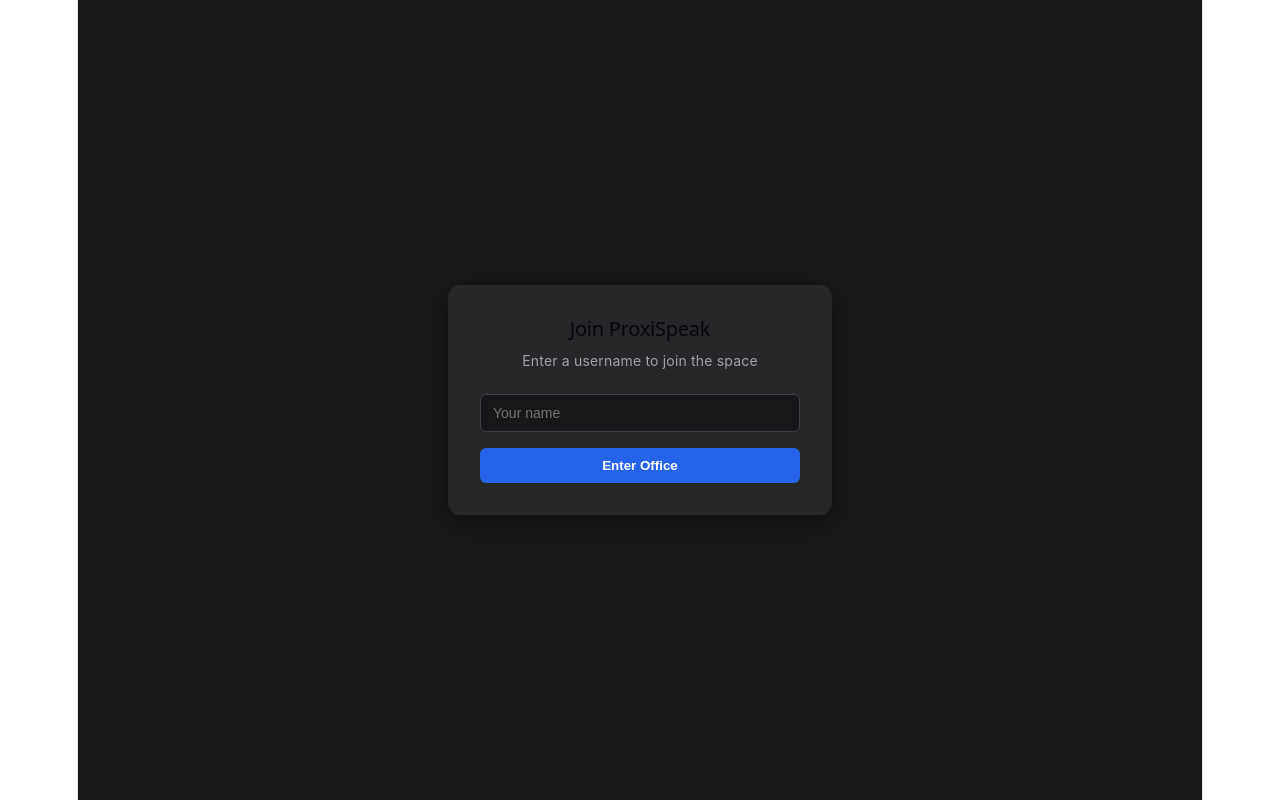
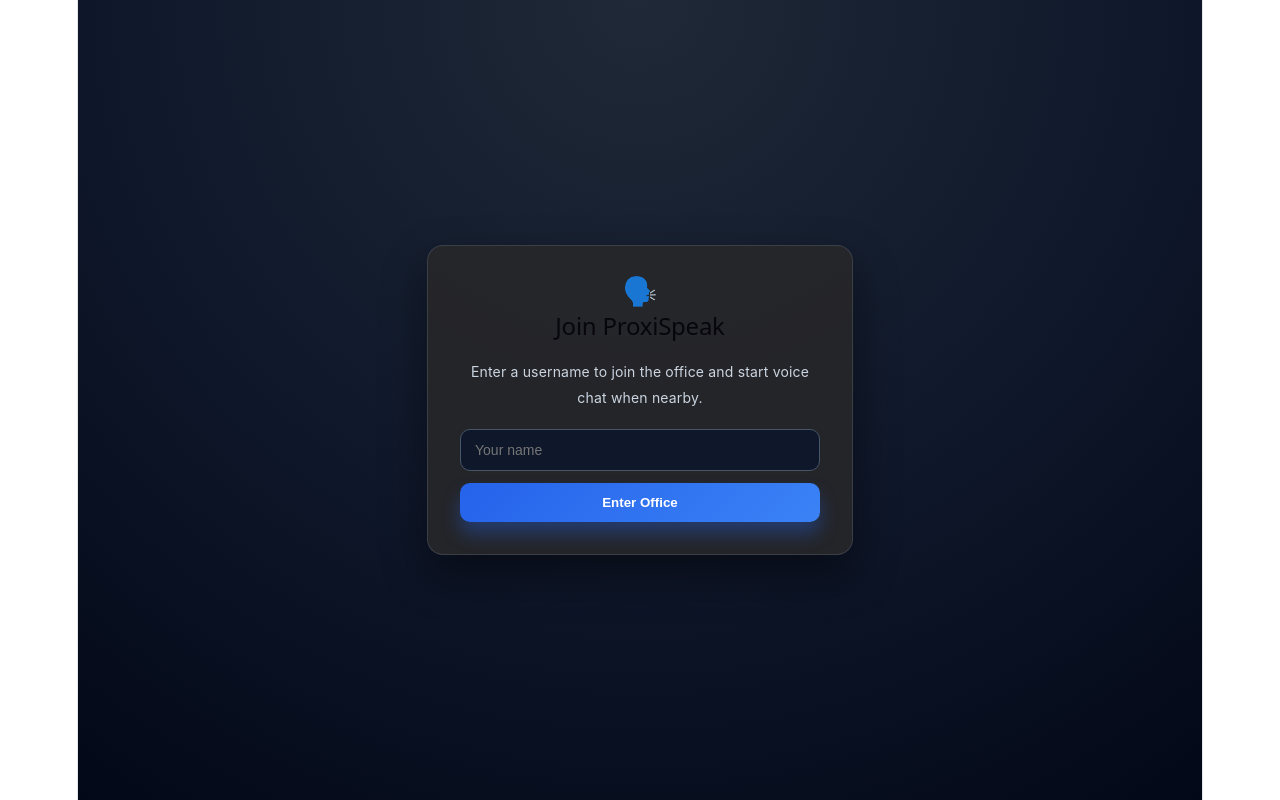
Before and after one commit to ABHAY-AVA2005/ProxiSpeak-project-Group-10--INFOTACT-, a React (Vite) app in the folder client/: page / in a window 1280 px wide. Built offline with nearby package versions, Linux system fonts and the light colour scheme; no server answers.

Commit message:
Improve UX and stabilize multi-instance tests
Co-authored-by: Copilot <223556219+Copilot@users.noreply.github.com>

```diff
--- a/client/src/App.jsx
+++ b/client/src/App.jsx
@@ -8,7 +8,7 @@ function App() {
   const [username, setUsername] = useState(() => {
     return sessionStorage.getItem("proxispeak_username") || null;
   });
-  const { localStream, isMuted, permissionGranted, startAudio, toggleMute } = useMediaStream();
+  const { localStream, isMuted, permissionGranted, error, startAudio, toggleMute } = useMediaStream();
 
   const handleJoin = (name) => {
     sessionStorage.setItem("proxispeak_username", name);
@@ -35,6 +35,7 @@ function App() {
         toggleMute={toggleMute}
         permissionGranted={permissionGranted}
         startAudio={startAudio}
+        error={error}
       />
       <p style={{ color: "#6b7280", fontSize: "12px", marginTop: "12px" }}>
         Move with <kbd style={{ background: "#374151", color: "#e5e7eb", padding: "1px 5px", borderRadius: "3px" }}>WASD</kbd> or Arrow keys · Click canvas to move there
--- a/client/src/components/AudioControls.jsx
+++ b/client/src/components/AudioControls.jsx
@@ -1,24 +1,31 @@
 import React from 'react';
 
-export function AudioControls({ isMuted, toggleMute, permissionGranted, startAudio }) {
+export function AudioControls({ isMuted, toggleMute, permissionGranted, startAudio, error }) {
+  const buttonStyle = {
+    padding: '10px 18px',
+    color: '#fff',
+    borderRadius: '10px',
+    border: 'none',
+    cursor: 'pointer',
+    fontWeight: 700,
+    boxShadow: '0 8px 18px rgba(15, 23, 42, 0.25)',
+    transition: 'transform 0.15s ease',
+  };
+
   if (!permissionGranted) {
     return (
-      <div style={{ position: 'fixed', bottom: 20, right: 20, zIndex: 100 }}>
+      <div style={{ position: 'fixed', bottom: 20, right: 20, zIndex: 100, display: 'flex', flexDirection: 'column', alignItems: 'flex-end', gap: '8px' }}>
         <button
           onClick={startAudio}
-          style={{
-            padding: '10px 18px',
-            backgroundColor: '#2563eb',
-            color: '#fff',
-            borderRadius: '8px',
-            border: 'none',
-            cursor: 'pointer',
-            fontWeight: '600',
-            boxShadow: '0 4px 6px -1px rgba(0, 0, 0, 0.1)',
-          }}
+          style={{ ...buttonStyle, background: 'linear-gradient(135deg, #2563eb, #3b82f6)' }}
         >
           🎙️ Enable Microphone
         </button>
+        {error && (
+          <div style={{ maxWidth: 260, background: 'rgba(15, 23, 42, 0.8)', color: '#fca5a5', borderRadius: 8, padding: '8px 10px', fontSize: '12px' }}>
+            {error}
+          </div>
+        )}
       </div>
     );
   }
@@ -28,14 +35,8 @@ export function AudioControls({ isMuted, toggleMute, permissionGranted, startAud
       <button
         onClick={toggleMute}
         style={{
-          padding: '10px 18px',
-          backgroundColor: isMuted ? '#ef4444' : '#10b981',
-          color: '#fff',
-          borderRadius: '8px',
-          border: 'none',
-          cursor: 'pointer',
-          fontWeight: '600',
-          boxShadow: '0 4px 6px -1px rgba(0, 0, 0, 0.1)',
+          ...buttonStyle,
+          background: isMuted ? 'linear-gradient(135deg, #ef4444, #f87171)' : 'linear-gradient(135deg, #10b981, #34d399)',
         }}
       >
         {isMuted ? '🔇 Mic Muted' : '🎙️ Mic Active'}
--- a/client/src/components/JoinScreen.jsx
+++ b/client/src/components/JoinScreen.jsx
@@ -2,13 +2,17 @@ import React, { useState } from 'react';
 
 export function JoinScreen({ onJoin }) {
   const [username, setUsername] = useState('');
+  const [isError, setIsError] = useState(false);
 
   const handleSubmit = (e) => {
     e.preventDefault();
     const clean = username.trim();
-    if (clean) {
-      onJoin(clean);
+    if (!clean) {
+      setIsError(true);
+      return;
     }
+    setIsError(false);
+    onJoin(clean);
   };
 
   return (
@@ -17,52 +21,67 @@ export function JoinScreen({ onJoin }) {
       alignItems: 'center',
       justifyContent: 'center',
       height: '100vh',
-      backgroundColor: '#18181b',
+      background: 'radial-gradient(circle at top, #1f2937 0%, #0f172a 55%, #020817 100%)',
       color: '#fff',
       fontFamily: 'Inter, system-ui, sans-serif'
     }}>
       <div style={{
-        background: '#27272a',
+        background: 'rgba(39, 39, 42, 0.9)',
         padding: '32px',
-        borderRadius: '12px',
-        width: '320px',
-        boxShadow: '0 8px 24px rgba(0, 0, 0, 0.4)'
+        borderRadius: '16px',
+        width: '360px',
+        boxShadow: '0 20px 45px rgba(0, 0, 0, 0.45)',
+        border: '1px solid rgba(148, 163, 184, 0.2)'
       }}>
-        <h2 style={{ margin: '0 0 8px 0', fontSize: '20px' }}>Join ProxiSpeak</h2>
-        <p style={{ margin: '0 0 20px 0', color: '#a1a1aa', fontSize: '14px' }}>
-          Enter a username to join the space
+        <div style={{ textAlign: 'center', marginBottom: '18px' }}>
+          <div style={{ fontSize: '28px', marginBottom: '8px' }}>🗣️</div>
+          <h2 style={{ margin: 0, fontSize: '24px' }}>Join ProxiSpeak</h2>
+        </div>
+        <p style={{ margin: '0 0 18px 0', color: '#cbd5e1', fontSize: '14px', textAlign: 'center' }}>
+          Enter a username to join the office and start voice chat when nearby.
         </p>
         <form onSubmit={handleSubmit}>
           <input
             type="text"
             value={username}
-            onChange={(e) => setUsername(e.target.value)}
+            onChange={(e) => {
+              setUsername(e.target.value);
+              if (isError && e.target.value.trim()) setIsError(false);
+            }}
             placeholder="Your name"
             maxLength={30}
+            aria-invalid={isError}
             style={{
               width: '100%',
-              padding: '10px 12px',
-              borderRadius: '6px',
-              border: '1px solid #3f3f46',
-              background: '#18181b',
+              padding: '12px 14px',
+              borderRadius: '10px',
+              border: isError ? '1px solid #f87171' : '1px solid #475569',
+              background: '#0f172a',
               color: '#fff',
               fontSize: '14px',
               boxSizing: 'border-box',
-              marginBottom: '16px'
+              marginBottom: '12px',
+              outline: 'none'
             }}
             required
           />
+          {isError && (
+            <div style={{ color: '#fca5a5', fontSize: '12px', marginBottom: '12px' }}>
+              Please enter a valid username to continue.
+            </div>
+          )}
           <button
             type="submit"
             style={{
               width: '100%',
-              padding: '10px',
-              borderRadius: '6px',
+              padding: '12px',
+              borderRadius: '10px',
               border: 'none',
-              background: '#2563eb',
+              background: 'linear-gradient(135deg, #2563eb, #3b82f6)',
               color: '#fff',
-              fontWeight: 600,
-              cursor: 'pointer'
+              fontWeight: 700,
+              cursor: 'pointer',
+              boxShadow: '0 12px 18px rgba(37, 99, 235, 0.35)'
             }}
           >
             Enter Office
--- a/client/src/hooks/useMediaStream.js
+++ b/client/src/hooks/useMediaStream.js
@@ -7,7 +7,18 @@ export function useMediaStream() {
   const [error, setError] = useState(null);
 
   const startAudio = useCallback(async () => {
+    if (!navigator?.mediaDevices?.getUserMedia) {
+      const message = 'This browser does not support microphone access.';
+      setError(message);
+      setPermissionGranted(false);
+      return null;
+    }
+
     try {
+      if (localStream) {
+        localStream.getTracks().forEach((track) => track.stop());
+      }
+
       const stream = await navigator.mediaDevices.getUserMedia({
         audio: {
           echoCancellation: true,
@@ -19,15 +30,19 @@ export function useMediaStream() {
 
       setLocalStream(stream);
       setPermissionGranted(true);
+      setIsMuted(false);
       setError(null);
       return stream;
     } catch (err) {
       console.error('Failed to access microphone:', err);
-      setError(err.name || 'Microphone access denied');
+      const message = err && err.name === 'NotAllowedError'
+        ? 'Microphone access was blocked. Please allow access and try again.'
+        : 'Unable to enable microphone. Please check browser permissions and try again.';
+      setError(message);
       setPermissionGranted(false);
       return null;
     }
-  }, []);
+  }, [localStream]);
 
   const toggleMute = useCallback(() => {
     if (!localStream) return;
@@ -38,7 +53,6 @@ export function useMediaStream() {
     }
   }, [localStream]);
 
-  // Cleanup tracks on unmount
   useEffect(() => {
     return () => {
       if (localStream) {
```
Also changed, not shown: 1 other file (tests, documents, lock files or other folders). Lines whose indentation alone changed are shown as unchanged.
